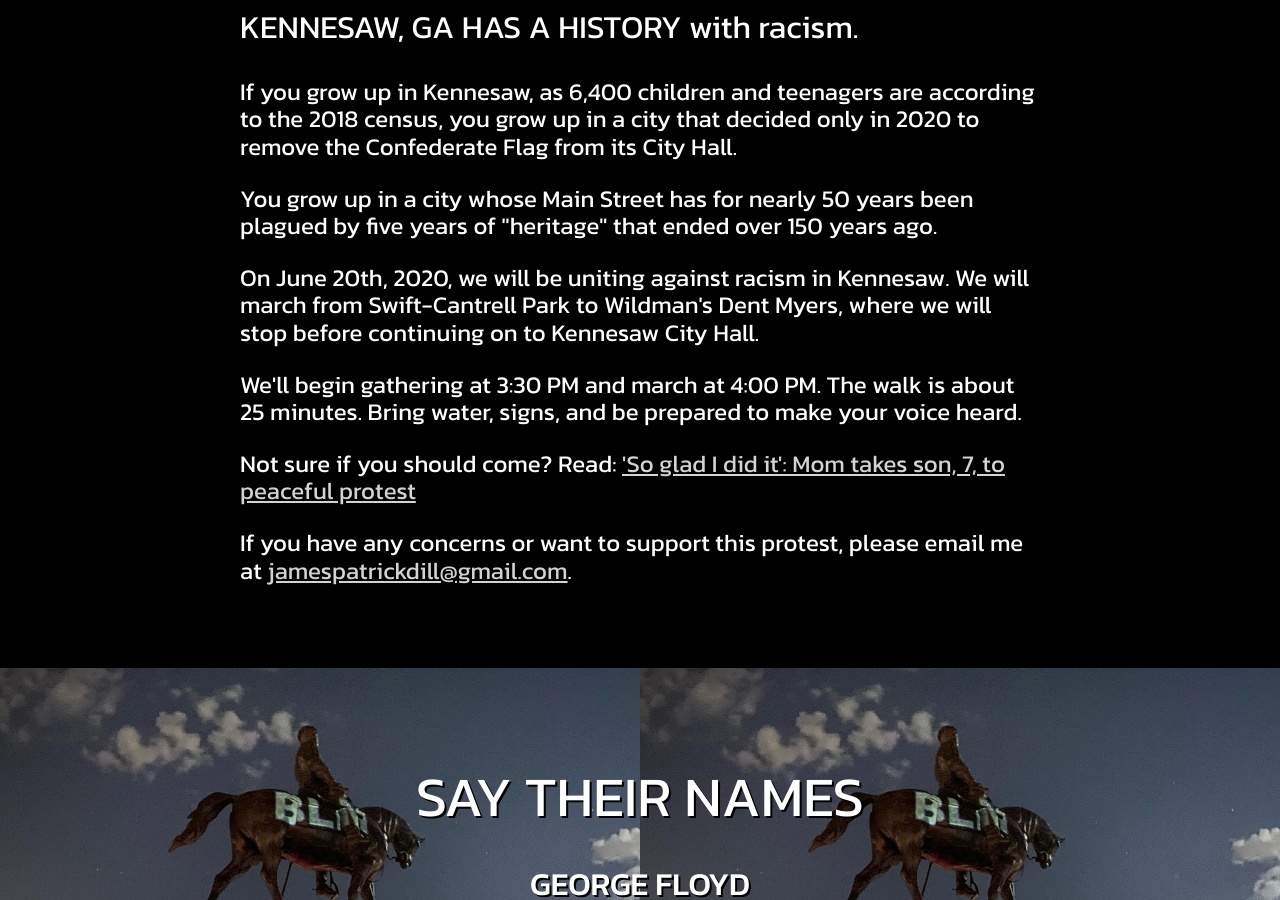
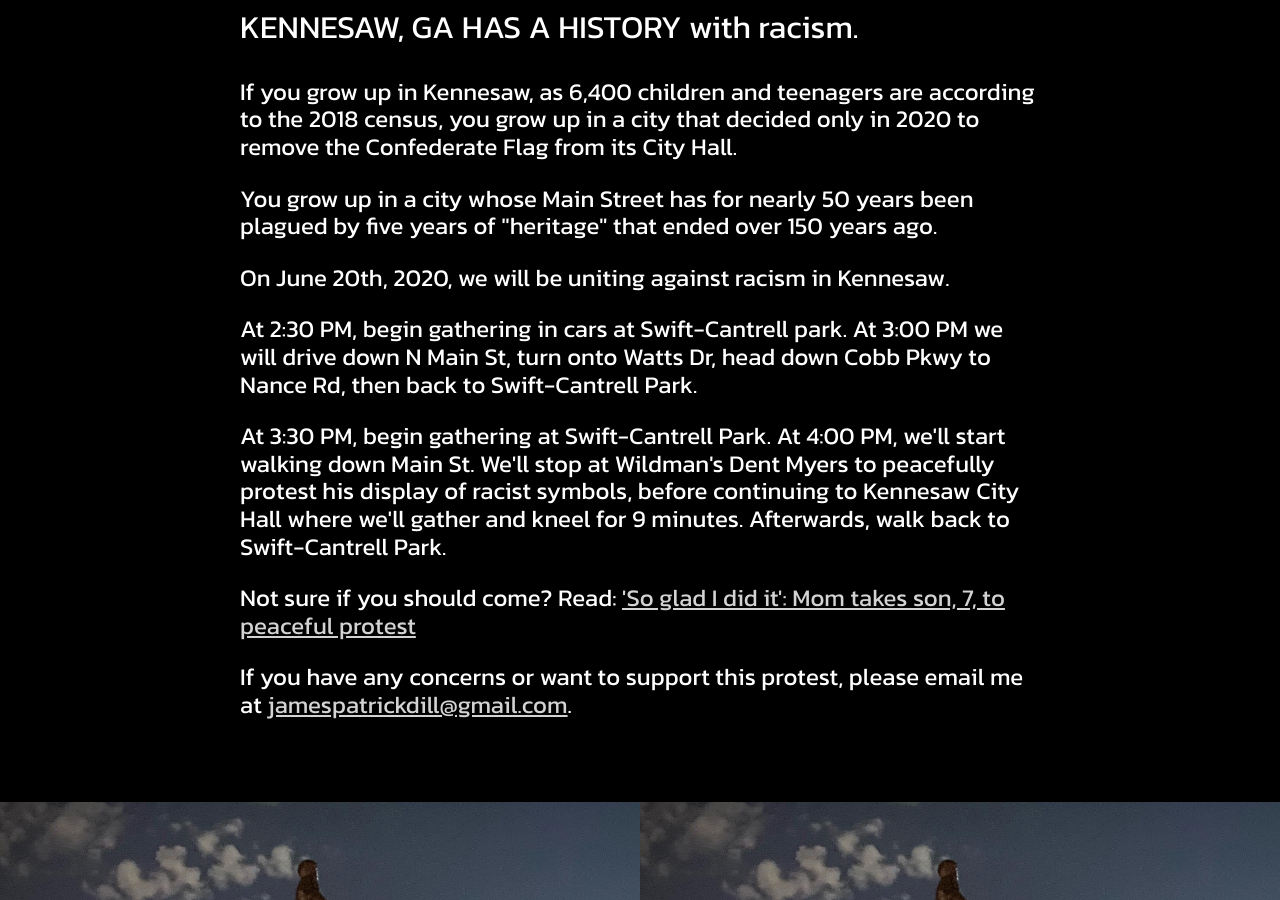
Before and after one commit to kennesaw-blm/kennesaw-blm.github.io, a Jekyll site: the page built from _pages/index.html, in a window 1280 px wide and 900 px high, scrolled down 1369 px. Built offline with Jekyll 4.4.1, drawn with Linux system fonts in a browser that asks for light colours.

Commit message:
Add files via upload

```diff
--- a/_pages/index.html
+++ b/_pages/index.html
@@ -28,11 +28,14 @@ layout: base
             You grow up in a city whose Main Street has for nearly 50 years been plagued by five years of "heritage" that ended over 150 years ago.
         </p>
         <p>
-            On June 20th, 2020, we will be uniting against racism in Kennesaw. We will march from Swift-Cantrell Park to Wildman's Dent Myers, where we will
-            stop before continuing on to Kennesaw City Hall.
-        </p>
-        <p>
-            We'll begin gathering at 3:30 PM and march at 4:00 PM. The walk is about 25 minutes. Bring water, signs, and be prepared to make your voice heard.
+            On June 20th, 2020, we will be uniting against racism in Kennesaw.
+        </p><p>
+            At 2:30 PM, begin gathering in cars at Swift-Cantrell park. At 3:00 PM we will drive down N Main St, turn onto Watts Dr, head down
+            Cobb Pkwy to Nance Rd, then back to Swift-Cantrell Park.
+        </p><p>
+            At 3:30 PM, begin gathering at Swift-Cantrell Park. At 4:00 PM, we'll start walking down Main St. We'll stop at Wildman's Dent Myers
+            to peacefully protest his display of racist symbols, before continuing to Kennesaw City Hall where we'll gather and kneel for 9 minutes.
+            Afterwards, walk back to Swift-Cantrell Park.
         </p>
         <p>
             Not sure if you should come? Read: <a target="_blank" href="https://www.today.com/parents/parent-s-tips-attending-peaceful-protests-kids-t183361">
```
